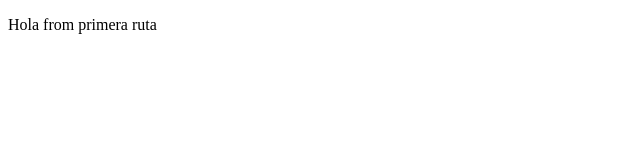
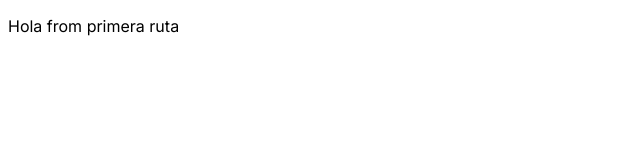
Before and after one commit to MarcoRosselDev/next-js-04, a Next.js app: page /primera_ruta in a window 1280 px wide. Shown: the top 160 px of the page, without its empty margins (0-640 px from the left). Built offline with nearby package versions, Linux system fonts and the light colour scheme.

Commit message:
next app/folder | 07

```diff
--- a/src/app/globals.css
+++ b/src/app/globals.css
@@ -6,11 +6,11 @@
     "Fira Mono", "Droid Sans Mono", "Courier New", monospace;
 
   --foreground-rgb: 0, 0, 0;
-  /* --background-start-rgb: 214, 219, 220;
-  --background-end-rgb: 255, 255, 255; */
+  --background-start-rgb: 214, 219, 220;
+  --background-end-rgb: 255, 255, 255;
 
   --background: white;
-  --foreground: black;
+  --color: black;
 
   --primary-glow: conic-gradient(
     from 180deg at 50% 50%,
@@ -44,18 +44,13 @@
 }
 
 [data-theme='dark'] {
+  --color: white;
   --background: black;
-  --foreground: white;
 }
 
 [data-theme='white']{
-  --foreground: white;
-  --background: black;
-}
-
-:root{
-  background-color: var(--background);
-  color: var(--foreground);
+  --color: black;
+  --background: white;
 }
 
 /* @media (prefers-color-scheme: dark) {
--- a/src/app/layout.tsx
+++ b/src/app/layout.tsx
@@ -18,7 +18,7 @@ export default function RootLayout({
   return (
     <html lang="en" suppressHydrationWarning>
       {/* <body className={inter.className}> */}
-      <body>
+      <body className={inter.className}>
         <ThemeProvider
           attribute="class"
           defaultTheme="system"
```
Also changed, not shown: src/app/page.tsx (+7 -0 lines), src/components/mode.tsx (+8 -5 lines).
